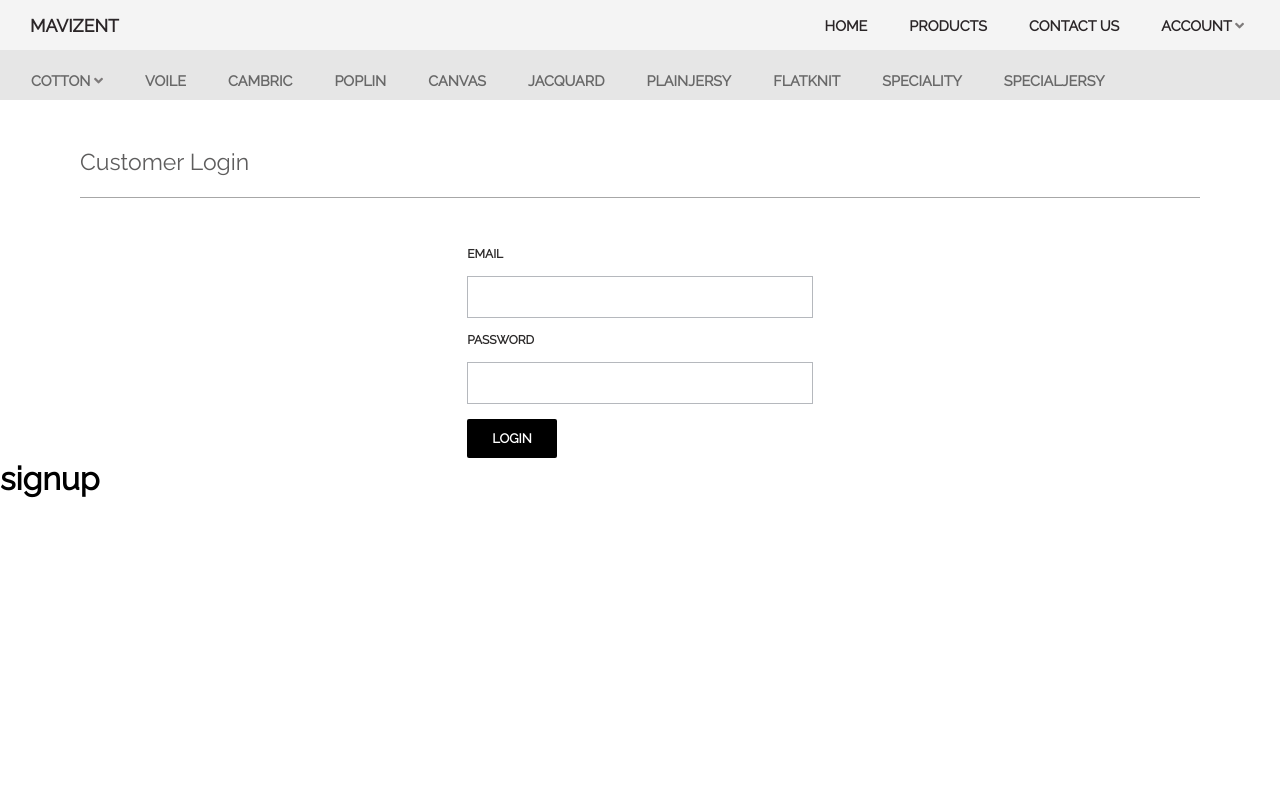
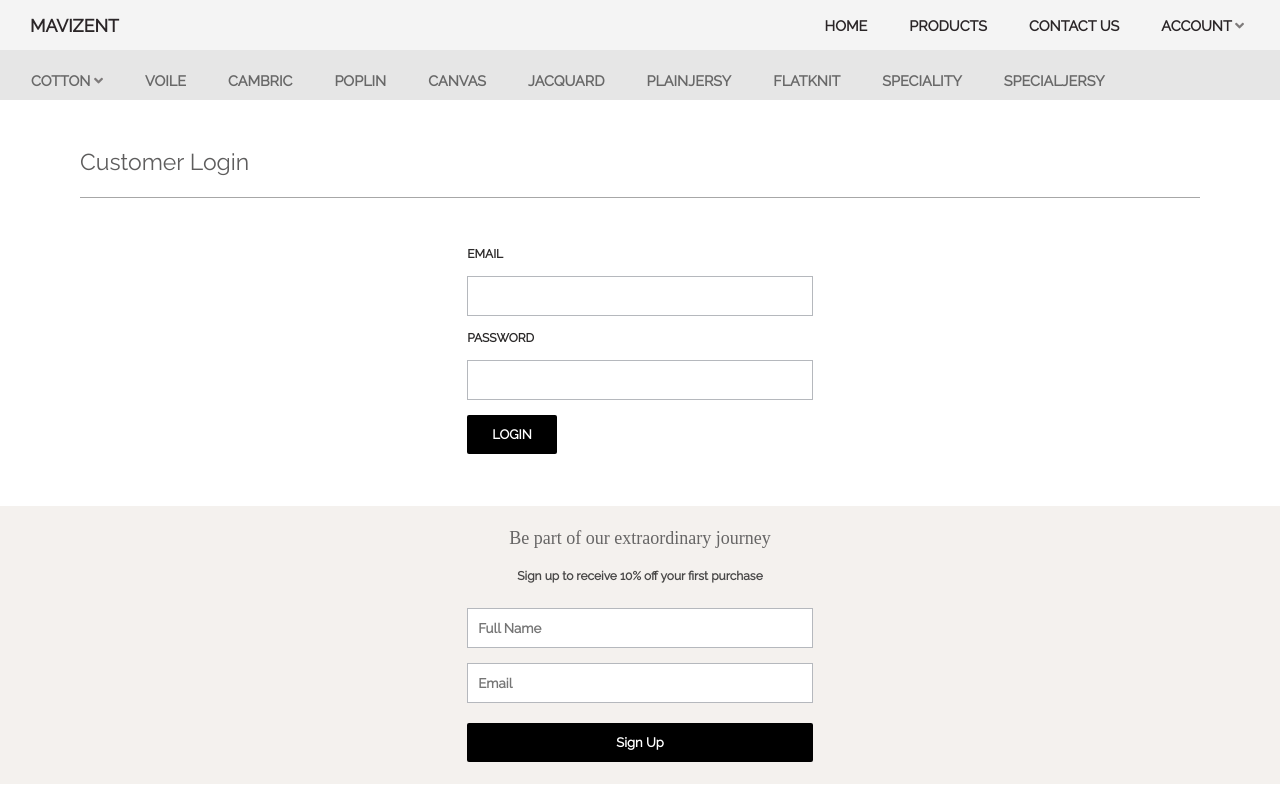
Before and after one commit to Gokulnathnallaiya/mavizent-ecom, a React (Create React App) app: page /marketing in a window 1280 px wide. Built offline with nearby package versions, Linux system fonts and the light colour scheme.

Commit message:
subscibe form added

```diff
--- a/src/components/button/Button.css
+++ b/src/components/button/Button.css
@@ -6,6 +6,7 @@
 .btn {
   padding: 12px 25px;
   border-radius: 2px;
+
   outline: none;
   border: none;
   font-size: 13px;
@@ -14,3 +15,15 @@
   cursor: pointer;
   background-color: var(--button);
 }
+.signup-btn {
+  padding: 12px 25px;
+  border-radius: 2px;
+  width: 100%;
+  outline: none;
+  border: none;
+  font-size: 13px;
+  font-weight:600;
+  color: #fff;
+  cursor: pointer;
+  background-color: var(--button);
+}
--- a/src/components/button/Button.jsx
+++ b/src/components/button/Button.jsx
@@ -2,10 +2,10 @@ import React from 'react';
 import './Button.css';
 import { Link } from 'react-router-dom';
 
-const  Button = ({children}) =>{
+const  Button = ({children,signup}) =>{
   return (
     <Link to='sign-up'>
-      <button className='btn'>{children
+      <button className={signup?'signup-btn':'btn'}>{children
       }</button>
     </Link>
   );
--- a/src/components/input/customInput.component.jsx
+++ b/src/components/input/customInput.component.jsx
@@ -2,11 +2,11 @@ import React from "react";
 import './customInput.styles.css';
 
 
-const FormInput = ()=>{
+const FormInput = ({placeholder, signup})=>{
 
 
     return (
-        <input className="custom-input">
+        <input className={signup?"custom-input-signup":"custom-input"} placeholder={placeholder}>
         </input>
     )
 
--- a/src/components/input/customInput.styles.css
+++ b/src/components/input/customInput.styles.css
@@ -6,7 +6,19 @@ input{
 .custom-input{
     display: block;
     width:100%;
-    height:42px;
+    height:40px;
+    min-height:35px;
+    padding:10px;
+    border:1px solid #b5b8bd;
+    outline:none;
+    background: #fff;
+    color:#5f6a7d;
+}
+.custom-input-signup{
+    display: block;
+    margin-top: 15px;
+    width:100%;
+    height:40px;
     min-height:35px;
     padding:10px;
     border:1px solid #b5b8bd;
--- a/src/components/loginform/loginform.component.jsx
+++ b/src/components/loginform/loginform.component.jsx
@@ -1,7 +1,7 @@
 import React from "react";
 import FormInput from "../input/customInput.component";
+import Button from "../button/Button";
 import "./loginform.styles.css";
-import Button from "../button/Button";
 const LoginForm = () => {
   return (
     <div className="login-form">
--- a/src/components/signupform/signupform.component.jsx
+++ /dev/null
@@ -1,10 +0,0 @@
-import React from 'react';
-
-const SignUpForm = ()=>{
-
-    return (
-        <h1 className="">signup</h1>
-    )
-}
-
-export default SignUpForm;
--- /dev/null
+++ b/src/components/subscribeform/subcribeform.component.jsx
@@ -0,0 +1,23 @@
+import React from "react";
+import FormInput from "../input/customInput.component";
+import Button from "../button/Button";
+import "./subscribeform.styles.css"
+
+
+const SignUpForm = () => {
+  return (
+    <div className="signup-form">
+      <h4>Be part of our extraordinary journey</h4>
+      <h5>Sign up to receive 10% off your first purchase</h5>
+
+      <FormInput signup placeholder="Full Name"></FormInput>
+      <FormInput signup placeholder="Email"></FormInput>
+
+      <div className="loginbutton">
+        <Button signup> Sign Up</Button>
+      </div>
+    </div>
+  );
+};
+
+export default SignUpForm;
--- /dev/null
+++ b/src/components/subscribeform/subscribeform.styles.css
@@ -0,0 +1,34 @@
+.signup-form {
+    width: 27%;
+    display: flex;
+    flex-direction: column;
+    justify-content: space-between;
+    margin:2px  auto;
+    align-items: center;
+  }
+.signup-form>h4{
+
+    color:rgb(102, 101, 101);
+    font-size: 18px;
+    font-weight: lighter;
+    margin-top:20px;
+    margin-bottom: 10px;
+    font-family: cursive;
+
+}
+.signup-form>h5{
+    font-size: 12px;
+    margin: 10px 0px;
+    color:rgb(71, 70, 70);
+}
+.loginbutton{
+    width:100%;
+    margin:20px;
+}
+  @media screen and (max-width: 960px){
+
+      .signup-form{
+          width:85%;
+          margin:2px auto;
+      }
+  }
--- a/src/pages/loginPage/loginPage.component.jsx
+++ b/src/pages/loginPage/loginPage.component.jsx
@@ -1,7 +1,7 @@
 import React from "react";
 
 import LoginForm from "../../components/loginform/loginform.component";
-import SignupForm from "../../components/signupform/signupform.component";
+import SubscribeForm from "../../components/subscribeform/subcribeform.component";
 import "./loginPage.styles.css";
 
 
@@ -13,8 +13,8 @@ class LoginPage extends React.Component {
         <div className="loginform">
           <LoginForm />
         </div>
-        <div className="signup-form">
-          <SignupForm/>
+        <div className="signupform">
+          <SubscribeForm/>
         </div>
 
       </div>
--- a/src/pages/loginPage/loginPage.styles.css
+++ b/src/pages/loginPage/loginPage.styles.css
@@ -20,6 +20,16 @@
   align-items: center;
   justify-content: center;
 }
+.signupform{
+
+  display: flex;
+  flex-direction: column;
+  align-items: center;
+  justify-content: center;
+  background-color: #F4F1EE;
+  margin-top: 50px;
+
+}
 
 @media screen and (max-width: 960px) {
   .login-page > h1 {
```
Also changed, not shown: src/components/signupform/signupform.styles.css (deleted).
